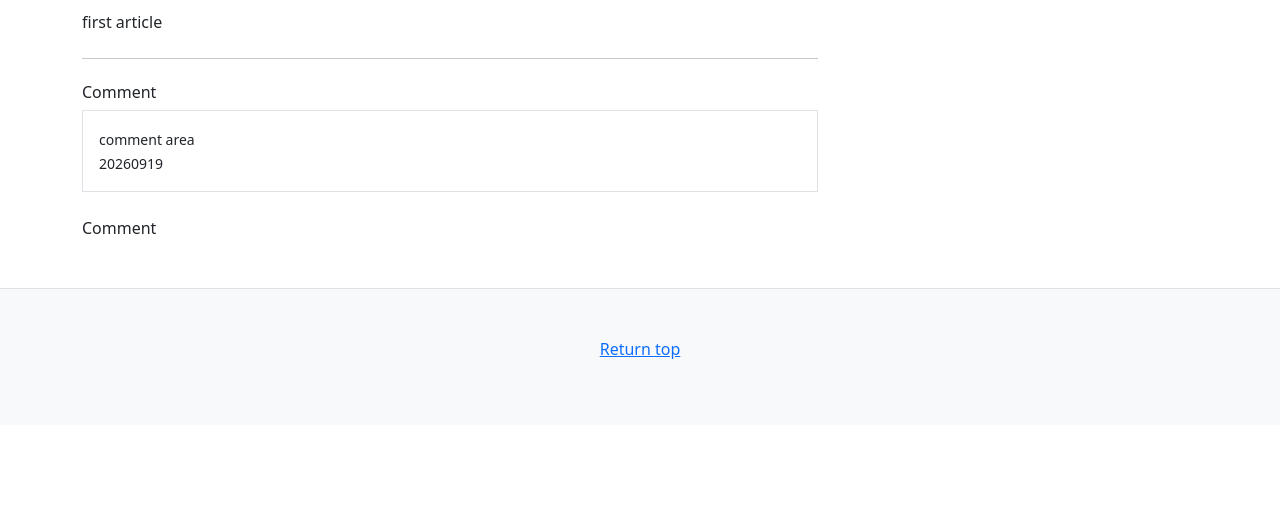
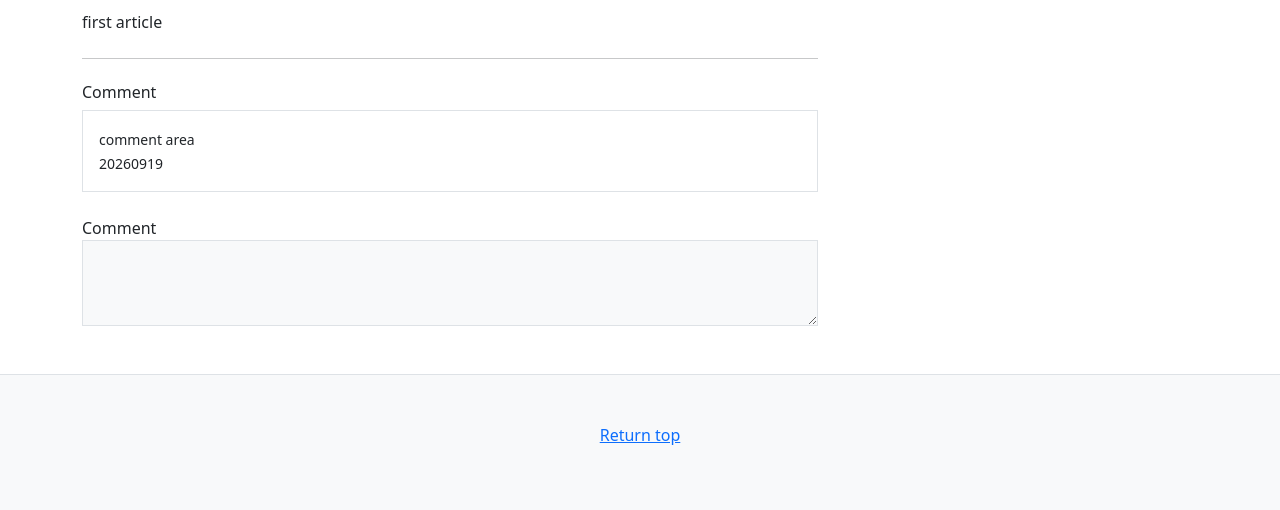
Before and after one commit to liberbell/dj13, a Django app: page /blog/1/ in a window 1280 px wide. Shown: the part 272-782 px from the top of the page. Run offline with Django 5.2, Linux system fonts and the light colour scheme; a user stored in the database is signed in; data comes from the database, SQL or seed files in the repository; both versions use the stored data as it was after the commit.

Commit message:
comment4

```diff
--- a/project1/templates/mysite/snippets/comment.html
+++ b/project1/templates/mysite/snippets/comment.html
@@ -15,6 +15,10 @@
         <form method="POST" class="my-4" action="">
             <div class="mb-2">
                 <label for="">Comment</label>
+                <textarea class="rounded-0 bg-light form-control" name="" id="" rows="3"></textarea>
+            </div>
+            <div class="text-right">
+
             </div>
         </form>
     {% endif %}
```
Also changed, not shown: project1/db.sqlite3.
